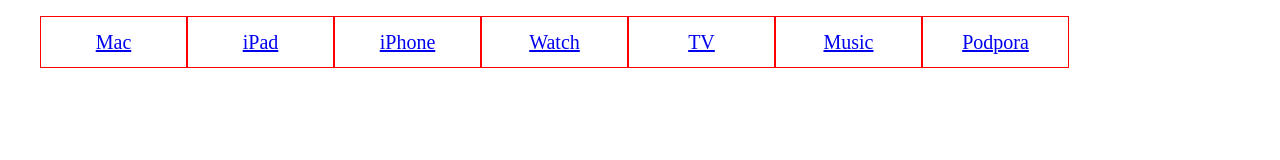
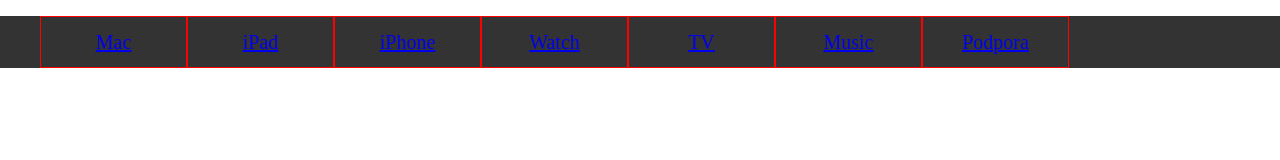
Before and after one commit to josefpomikalek/web_pages_start, a plain HTML site: page index.html in a window 1280 px wide. Drawn offline with Linux system fonts and the light colour scheme.

Commit message:
Set up background for navigation menu.

```diff
--- a/styles.css
+++ b/styles.css
@@ -5,6 +5,9 @@ body, html {
 }
 
 /***** Navigation *****/
+nav {
+    background: rgba(0,0,0,0.8);
+}
 
 nav ul li {
     width: 145px;
```
